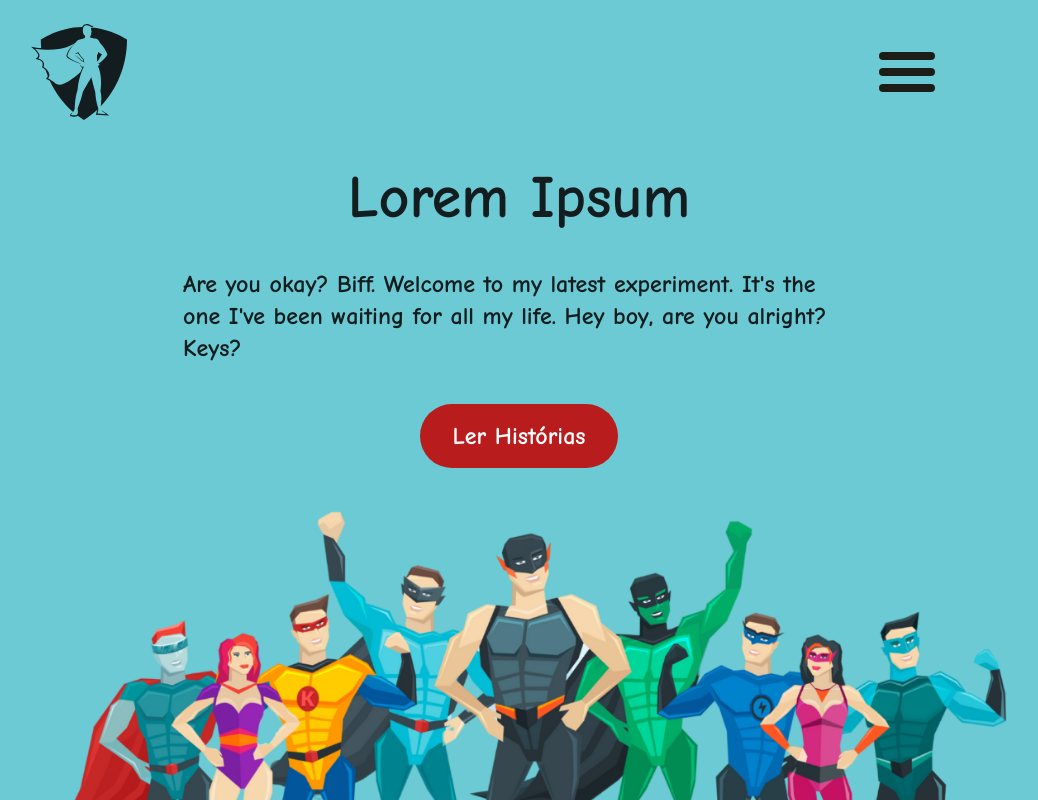
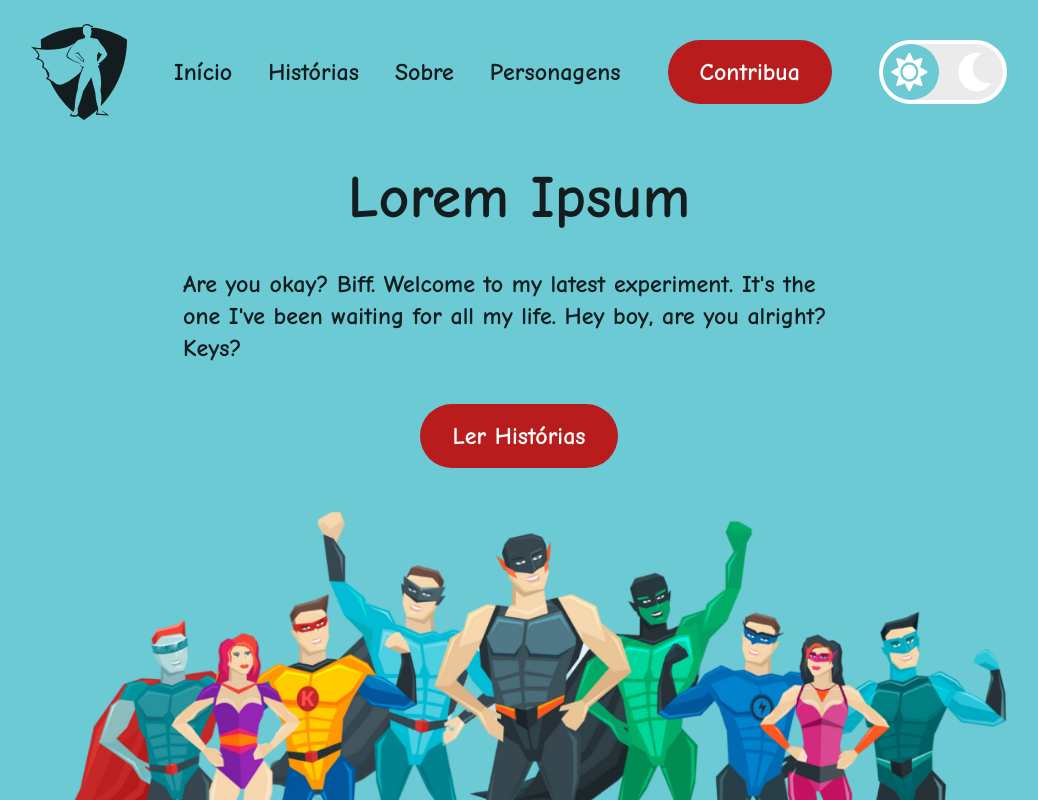
Before and after one commit to RamonSVieira/siteheroes, a React (Vite) app in the folder web/: page / in a window 1280 px wide. Shown: the top 800 px of the page, without its empty margins (121-1159 px from the left). Built offline with nearby package versions, Linux system fonts and the light colour scheme.

Commit message:
header responsiveness across devices

```diff
--- a/web/src/components/header/Header.tsx
+++ b/web/src/components/header/Header.tsx
@@ -8,7 +8,7 @@ export function Header() {
   return (
     <div className={`bg-header dark:bg-zinc-800`}>
       <div className="py-6 px-6 max-w-5xl mx-auto flex justify-between items-center text-primary-text dark:text-white">
-        <div className="order-2">
+        <div className="">
           <Link to="/">
             <svg
               className="fill-primary-text dark:fill-white w-24 h-24"
@@ -25,7 +25,7 @@ export function Header() {
           </Link>
         </div>
 
-        <div className="hidden">
+        <div className="hidden lg:block">
           <nav>
             <ul className="flex gap-9 text-2xl font-semibold">
               <li>
@@ -64,15 +64,15 @@ export function Header() {
           </nav>
         </div>
 
-        <div className="hidden">
+        <div className="hidden lg:block">
           <Button text="Contribua" link="#" />
         </div>
 
-        <div className="hidden order-1">
+        <div className="hidden lg:block">
           <ToggleButton />
         </div>
 
-        <div className="order-3 w-32">
+        <div className="w-32 lg:hidden">
           <ButtonMenu />
         </div>
       </div>
```
